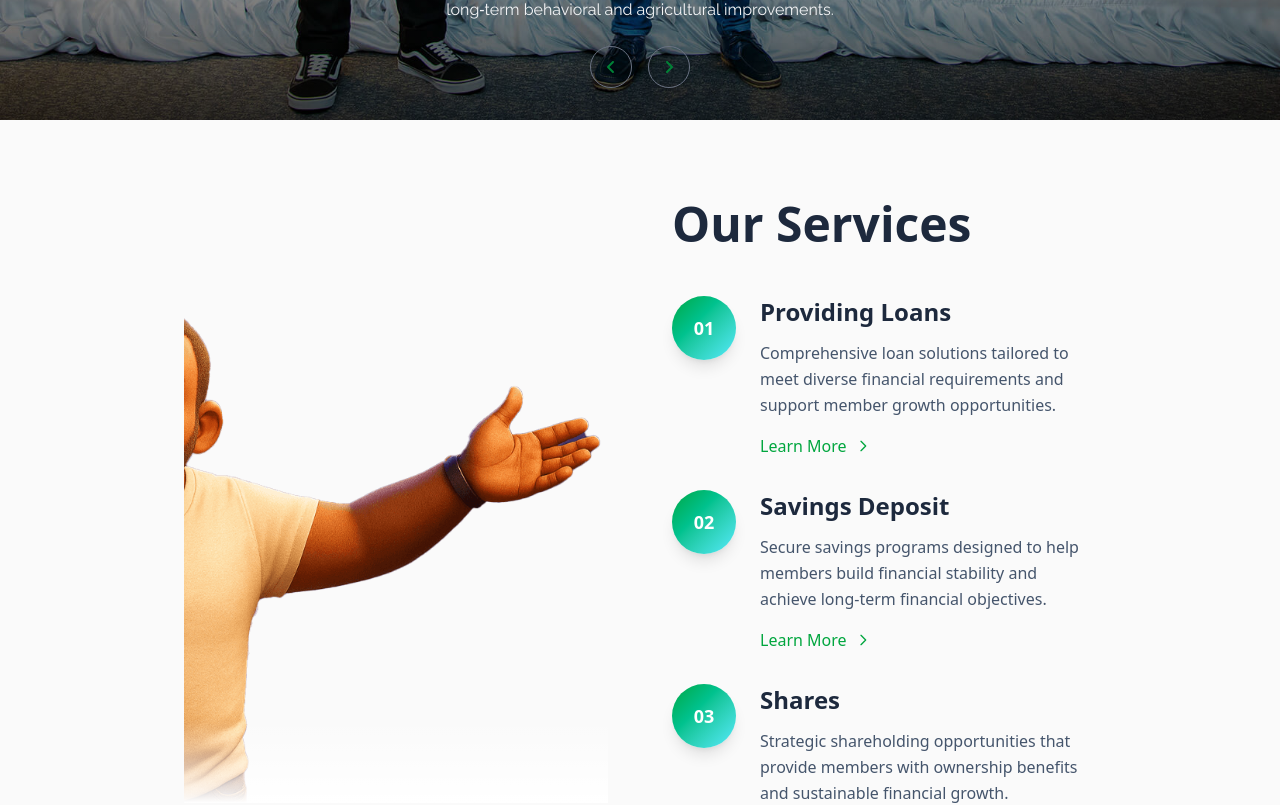
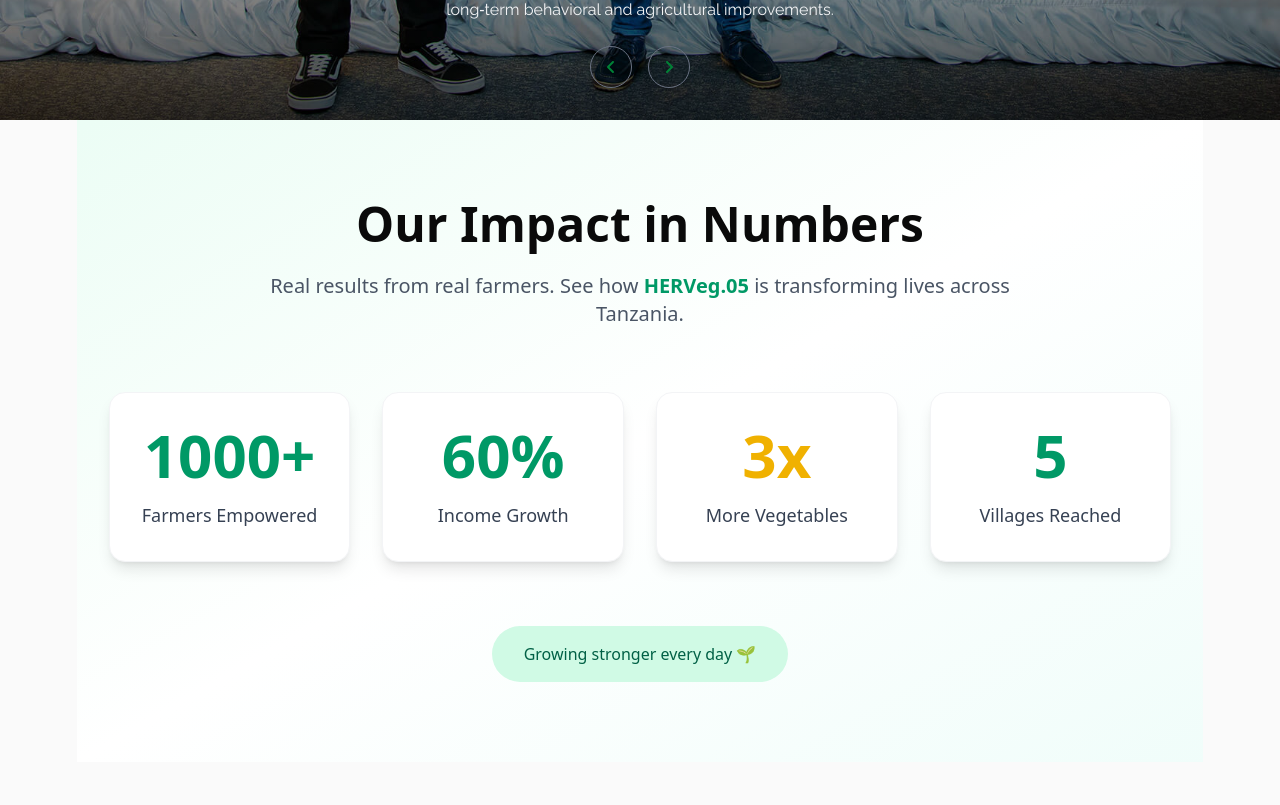
Before and after one commit to Mhando-Z/HervegWeb, a Next.js app: page / in a window 1280 px wide. Shown: the part 680-1485 px from the top of the page. Built offline with nearby package versions, Linux system fonts and the light colour scheme; a web font is replaced by a local one.

Commit message:
Phase One

```diff
--- a/src/app/page.js
+++ b/src/app/page.js
@@ -1,6 +1,7 @@
 import ContactUs from "@/components/ContactUs";
 import FAQ from "@/components/FAQ";
 import HeroSection from "@/components/HeroSection";
+import ImpactStats from "@/components/Impact";
 import OurServices from "@/components/OurServices";
 import Testimonial from "@/components/Testimonial";
 import Image from "next/image";
@@ -9,7 +10,9 @@ export default function Home() {
   return (
     <div className="flex min-h-screen flex-col items-center justify-center bg-zinc-50 font-sans dark:bg-black">
       <HeroSection />
-
+      {/* impact section */}
+      <ImpactStats />
+      {/* our service section */}
       <OurServices />
       {/* testimonial section */}
       <Testimonial />
--- /dev/null
+++ b/src/components/Impact.jsx
@@ -0,0 +1,164 @@
+"use client";
+
+import React, { useState, useEffect, useRef } from "react";
+import { motion, useInView, useSpring, useTransform } from "framer-motion";
+
+const AnimatedNumber = ({ value, suffix = "", duration = 2 }) => {
+  const [displayValue, setDisplayValue] = useState(0);
+  const ref = useRef(null);
+  const isInView = useInView(ref, { once: true, margin: "-100px" });
+
+  useEffect(() => {
+    if (!isInView) return;
+
+    const numericValue = typeof value === "string" ? parseFloat(value) : value;
+    let startTime;
+    let animationFrame;
+
+    const animate = (timestamp) => {
+      if (!startTime) startTime = timestamp;
+      const progress = Math.min((timestamp - startTime) / (duration * 1000), 1);
+
+      const easeOutQuart = 1 - Math.pow(1 - progress, 4);
+      setDisplayValue(easeOutQuart * numericValue);
+
+      if (progress < 1) {
+        animationFrame = requestAnimationFrame(animate);
+      }
+    };
+
+    animationFrame = requestAnimationFrame(animate);
+    return () => cancelAnimationFrame(animationFrame);
+  }, [isInView, value, duration]);
+
+  return (
+    <span ref={ref}>
+      {Math.round(displayValue)}
+      {suffix}
+    </span>
+  );
+};
+
+const StatCard = ({ number, suffix, label, delay, color }) => {
+  return (
+    <motion.div
+      initial={{ opacity: 0, y: 50 }}
+      whileInView={{ opacity: 1, y: 0 }}
+      viewport={{ once: true, margin: "-100px" }}
+      transition={{ duration: 0.6, delay, ease: [0.22, 1, 0.36, 1] }}
+      whileHover={{ y: -8, transition: { duration: 0.3 } }}
+      className="flex flex-col items-center justify-center p-8 bg-white rounded-2xl shadow-lg hover:shadow-2xl transition-shadow duration-300 border border-gray-100"
+    >
+      <motion.div
+        initial={{ scale: 0.5, opacity: 0 }}
+        whileInView={{ scale: 1, opacity: 1 }}
+        viewport={{ once: true }}
+        transition={{
+          duration: 0.5,
+          delay: delay + 0.2,
+          ease: [0.22, 1, 0.36, 1],
+        }}
+        className={`text-5xl md:text-6xl font-bold mb-4 ${color}`}
+      >
+        <AnimatedNumber value={number} suffix={suffix} />
+      </motion.div>
+      <motion.p
+        initial={{ opacity: 0 }}
+        whileInView={{ opacity: 1 }}
+        viewport={{ once: true }}
+        transition={{ duration: 0.5, delay: delay + 0.4 }}
+        className="text-gray-700 text-lg font-medium text-center"
+      >
+        {label}
+      </motion.p>
+    </motion.div>
+  );
+};
+
+export default function ImpactStats() {
+  const stats = [
+    {
+      number: 1000,
+      suffix: "+",
+      label: "Farmers Empowered",
+      color: "text-emerald-600",
+      delay: 0.1,
+    },
+    {
+      number: 60,
+      suffix: "%",
+      label: "Income Growth",
+      color: "text-emerald-600",
+      delay: 0.2,
+    },
+    {
+      number: 3,
+      suffix: "x",
+      label: "More Vegetables",
+      color: "text-yellow-500",
+      delay: 0.3,
+    },
+    {
+      number: 5,
+      suffix: "",
+      label: "Villages Reached",
+      color: "text-emerald-600",
+      delay: 0.4,
+    },
+  ];
+
+  return (
+    <div className=" bg-linear-to-br from-emerald-50 via-white to-teal-50 py-20 px-4 sm:px-6 lg:px-8">
+      <div className="max-w-7xl mx-auto">
+        <motion.div
+          initial={{ opacity: 0, y: 30 }}
+          whileInView={{ opacity: 1, y: 0 }}
+          viewport={{ once: true }}
+          transition={{ duration: 0.8, ease: [0.22, 1, 0.36, 1] }}
+          className="text-center mb-16"
+        >
+          <motion.h1
+            initial={{ opacity: 0, y: 20 }}
+            whileInView={{ opacity: 1, y: 0 }}
+            viewport={{ once: true }}
+            transition={{ duration: 0.6, ease: [0.22, 1, 0.36, 1] }}
+            className="text-4xl md:text-5xl font-bold mb-6"
+          >
+            Our Impact in Numbers
+          </motion.h1>
+          <motion.p
+            initial={{ opacity: 0, y: 20 }}
+            whileInView={{ opacity: 1, y: 0 }}
+            viewport={{ once: true }}
+            transition={{ duration: 0.6, delay: 0.1, ease: [0.22, 1, 0.36, 1] }}
+            className="text-xl text-gray-600 max-w-3xl mx-auto"
+          >
+            Real results from real farmers. See how{" "}
+            <span className="text-emerald-600 font-semibold">HERVeg.05</span> is
+            transforming lives across Tanzania.
+          </motion.p>
+        </motion.div>
+
+        <div className="grid grid-cols-1 md:grid-cols-2 lg:grid-cols-4 gap-8">
+          {stats.map((stat, index) => (
+            <StatCard key={index} {...stat} />
+          ))}
+        </div>
+
+        <motion.div
+          initial={{ opacity: 0, scale: 0.9 }}
+          whileInView={{ opacity: 1, scale: 1 }}
+          viewport={{ once: true }}
+          transition={{ duration: 0.8, delay: 0.5 }}
+          className="mt-16 text-center"
+        >
+          <div className="inline-block bg-emerald-100 rounded-full px-8 py-4">
+            <p className="text-emerald-800 font-medium">
+              Growing stronger every day 🌱
+            </p>
+          </div>
+        </motion.div>
+      </div>
+    </div>
+  );
+}
```
